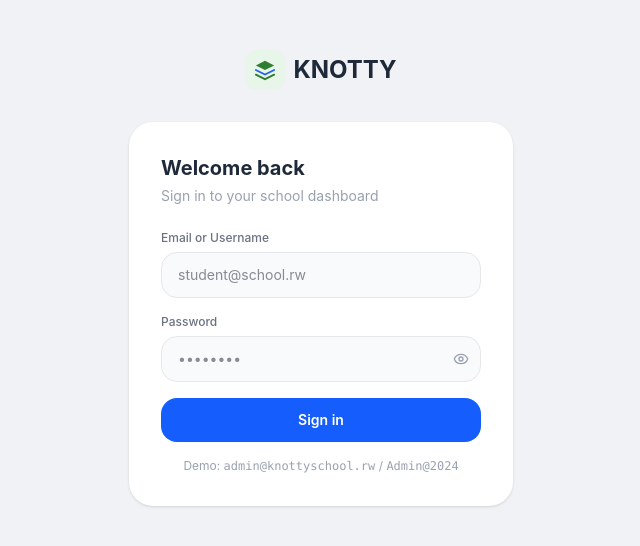
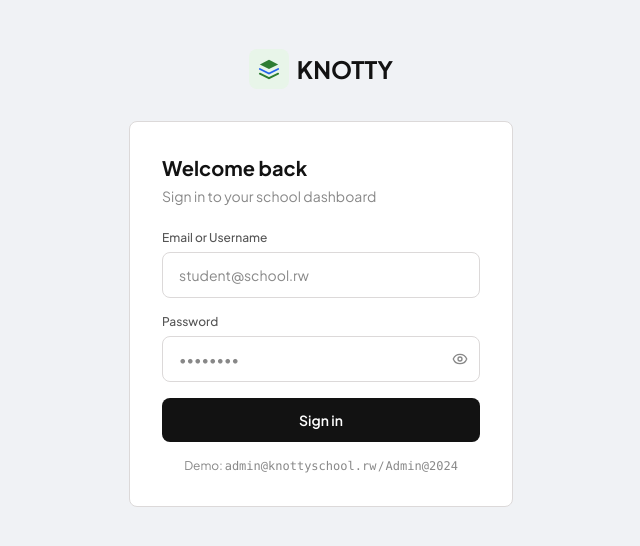
Before and after one commit to umuhozanews/knotty, a Next.js app in the folder knotty-app/: page /login in a window 1280 px wide. Shown: the part 122-668 px from the top of the page, without its empty margins (319-959 px from the left). Built offline with nearby package versions, Linux system fonts and the light colour scheme.

Commit message:
style: apply global monochrome and lime precision theme overrides across the entire application

```diff
--- a/knotty-app/app/globals.css
+++ b/knotty-app/app/globals.css
@@ -1,81 +1,249 @@
+@import url('https://fonts.googleapis.com/css2?family=Plus+Jakarta+Sans:wght@400;500;600;700;800&display=swap');
 @import "tailwindcss";
 
 @variant dark (&:where(.dark, .dark *));
 
-:root {
-  --bg: #f0f2f5;
+@theme {
+  /* Font Override */
+  --font-sans: 'Plus Jakarta Sans', sans-serif;
+
+  /* Blue variants override to black/charcoal/gray */
+  --color-blue-50: rgba(18, 18, 18, 0.05);
+  --color-blue-100: #fcf9f8;
+  --color-blue-200: #dcd9d9;
+  --color-blue-300: #dcd9d9;
+  --color-blue-400: #888888;
+  --color-blue-500: #121212;
+  --color-blue-600: #121212;
+  --color-blue-700: #121212;
+  --color-blue-800: #121212;
+  --color-blue-900: #000000;
+
+  /* Indigo variants override to black/charcoal/gray */
+  --color-indigo-50: rgba(18, 18, 18, 0.05);
+  --color-indigo-100: #fcf9f8;
+  --color-indigo-200: #dcd9d9;
+  --color-indigo-300: #dcd9d9;
+  --color-indigo-400: #888888;
+  --color-indigo-500: #121212;
+  --color-indigo-600: #121212;
+  --color-indigo-700: #121212;
+  --color-indigo-800: #121212;
+  --color-indigo-900: #000000;
+
+  /* Green variants override to black/charcoal/gray */
+  --color-green-50: rgba(18, 18, 18, 0.05);
+  --color-green-100: #fcf9f8;
+  --color-green-200: #dcd9d9;
+  --color-green-300: #dcd9d9;
+  --color-green-400: #888888;
+  --color-green-500: #121212;
+  --color-green-600: #121212;
+  --color-green-700: #121212;
+  --color-green-800: #121212;
+  --color-green-900: #000000;
+
+  /* Teal / Emerald variants override to black/charcoal/gray */
+  --color-teal-50: rgba(18, 18, 18, 0.05);
+  --color-teal-100: #fcf9f8;
+  --color-teal-200: #dcd9d9;
+  --color-teal-500: #121212;
+  --color-teal-600: #121212;
+  --color-teal-700: #121212;
+
+  --color-emerald-50: rgba(18, 18, 18, 0.05);
+  --color-emerald-100: #fcf9f8;
+  --color-emerald-200: #dcd9d9;
+  --color-emerald-500: #121212;
+  --color-emerald-600: #121212;
+
+  /* Purple variants override to black/charcoal/gray */
+  --color-purple-50: rgba(18, 18, 18, 0.05);
+  --color-purple-100: #fcf9f8;
+  --color-purple-200: #dcd9d9;
+  --color-purple-500: #121212;
+  --color-purple-600: #121212;
+
+  /* Orange / Amber / Yellow variants override to black/charcoal/gray */
+  --color-orange-50: rgba(18, 18, 18, 0.05);
+  --color-orange-100: #fcf9f8;
+  --color-orange-200: #dcd9d9;
+  --color-orange-500: #121212;
+  --color-orange-600: #121212;
+
+  --color-amber-50: rgba(18, 18, 18, 0.05);
+  --color-amber-100: #fcf9f8;
+  --color-amber-200: #dcd9d9;
+  --color-amber-500: #121212;
+  --color-amber-600: #121212;
+
+  --color-yellow-50: rgba(18, 18, 18, 0.05);
+  --color-yellow-100: #fcf9f8;
+  --color-yellow-200: #dcd9d9;
+  --color-yellow-500: #121212;
+  --color-yellow-600: #121212;
+
+  /* Gray/Slate scale mapped to high contrast system */
+  --color-slate-50: #fcf9f8;
+  --color-slate-100: #fcf9f8;
+  --color-slate-200: #dcd9d9;
+  --color-slate-300: #dcd9d9;
+  --color-slate-400: #888888;
+  --color-slate-500: #555555;
+  --color-slate-600: #121212;
+  --color-slate-700: #121212;
+  --color-slate-800: #121212;
+
+  --color-gray-50: #fcf9f8;
+  --color-gray-100: #fcf9f8;
+  --color-gray-200: #dcd9d9;
+  --color-gray-300: #dcd9d9;
+  --color-gray-400: #888888;
+  --color-gray-500: #555555;
+  --color-gray-600: #121212;
+  --color-gray-700: #121212;
+  --color-gray-800: #121212;
+
+  /* Accent Lime Color */
+  --color-lime-500: #d9ff8c;
+  --color-lime-600: #d9ff8c;
+  --color-lime-700: #d9ff8c;
+
+  /* Standardized Corner Radii to 8px */
+  --radius-xl: 8px;
+  --radius-2xl: 8px;
+  --radius-3xl: 8px;
+  --radius-lg: 8px;
+  --radius-md: 8px;
+  --radius-sm: 8px;
+}
+
+:root, .dark {
+  --bg: #fcf9f8;
   --card: #ffffff;
-  --border: #e5e7eb;
-  --text-primary: #1a1a2e;
-  --text-secondary: #6b7280;
-  --text-muted: #9ca3af;
+  --border: #dcd9d9;
+  --text-primary: #121212;
+  --text-secondary: #555555;
+  --text-muted: #888888;
   --sidebar-bg: #ffffff;
   --header-bg: transparent;
   --input-bg: #ffffff;
-  --hover-bg: #f9fafb;
-  --brand: #2563eb;
+  --hover-bg: #fcf9f8;
+  --brand: #121212;
 }
 
-.dark {
-  --bg: #0f172a;
-  --card: #1e293b;
-  --border: #334155;
-  --text-primary: #f1f5f9;
-  --text-secondary: #94a3b8;
-  --text-muted: #64748b;
-  --sidebar-bg: #1e293b;
-  --header-bg: transparent;
-  --input-bg: #1e293b;
-  --hover-bg: #334155;
-  --brand: #2563eb;
+body, html, html.dark body {
+  background: #fcf9f8 !important;
+  color: #121212 !important;
+  font-family: 'Plus Jakarta Sans', sans-serif !important;
+  transition: none !important;
 }
 
-body {
-  background: var(--bg);
-  color: var(--text-primary);
-  font-family: 'Inter', Arial, Helvetica, sans-serif;
-  transition: background 0.2s ease, color 0.2s ease;
+* {
+  box-sizing: border-box;
 }
 
-/* ===== DARK MODE OVERRIDES ===== */
-html.dark body { background: var(--bg); color: var(--text-primary); }
+/* Force standard bg white sections to pure white, 1px border */
+[class*="bg-white"] {
+  background-color: #ffffff !important;
+  border: 1px solid #dcd9d9 !important;
+  border-radius: 8px !important;
+  box-shadow: none !important;
+}
 
-/* Cards / white surfaces */
-html.dark [class*="bg-white"] { background-color: var(--card) !important; }
-html.dark [class*="bg-gray-50"] { background-color: #1a2744 !important; }
-html.dark [class*="bg-gray-100"] { background-color: #22304a !important; }
+/* Force custom inputs and select fields to design system standard */
+input:not([type="checkbox"]), select, textarea {
+  border: 1px solid #dcd9d9 !important;
+  border-radius: 8px !important;
+  background-color: #ffffff !important;
+  color: #121212 !important;
+  outline: none !important;
+}
+input:focus, select:focus, textarea:focus {
+  border-color: #121212 !important;
+}
 
-/* Text */
-html.dark [class*="text-gray-800"] { color: #f1f5f9 !important; }
-html.dark [class*="text-gray-700"] { color: #e2e8f0 !important; }
-html.dark [class*="text-gray-600"] { color: #cbd5e1 !important; }
-html.dark [class*="text-gray-500"] { color: #94a3b8 !important; }
-html.dark [class*="text-gray-400"] { color: #64748b !important; }
-html.dark [class*="text-gray-300"] { color: #475569 !important; }
+/* Reset all rounded corners to exactly 8px */
+.rounded-xl, .rounded-2xl, .rounded-3xl, .rounded-lg, .rounded-md {
+  border-radius: 8px !important;
+}
 
-/* Borders */
-html.dark [class*="border-gray-200"] { border-color: #334155 !important; }
-html.dark [class*="border-gray-100"] { border-color: #1e293b !important; }
-html.dark [class*="divide-gray-100"] > * { border-color: #1e293b !important; }
+/* Redefine shadow utilities to flat design system */
+[class*="shadow-"] {
+  box-shadow: none !important;
+}
 
-/* Inputs */
-html.dark input:not([type="checkbox"]), html.dark select, html.dark textarea {
-  background-color: #1e293b !important;
-  color: #f1f5f9 !important;
-  border-color: #334155 !important;
+/* Sidebar active link styling */
+.bg-blue-50.text-blue-700,
+.bg-indigo-50.text-indigo-700 {
+  background-color: #121212 !important;
+  color: #ffffff !important;
+  border-radius: 8px !important;
+  border: 1px solid #121212 !important;
 }
-html.dark input::placeholder, html.dark textarea::placeholder { color: #64748b !important; }
+.bg-blue-50.text-blue-700 *,
+.bg-indigo-50.text-indigo-700 * {
+  color: #ffffff !important;
+}
 
-/* Shadows */
-html.dark [class*="shadow-sm"] { box-shadow: 0 1px 4px rgba(0,0,0,0.5) !important; }
-html.dark [class*="shadow-lg"], html.dark [class*="shadow-xl"] { box-shadow: 0 8px 32px rgba(0,0,0,0.7) !important; }
+/* Buttons hover effect globally to lime green */
+button:hover,
+a.bg-blue-600:hover,
+a.bg-indigo-600:hover,
+button.bg-blue-600:hover,
+button.bg-indigo-600:hover,
+.bg-blue-600:hover,
+.bg-blue-500:hover,
+.bg-indigo-600:hover,
+.bg-indigo-500:hover,
+.hover\:bg-blue-700:hover,
+.hover\:bg-blue-600:hover,
+.hover\:bg-indigo-700:hover,
+.hover\:bg-indigo-600:hover {
+  background-color: #d9ff8c !important;
+  color: #121212 !important;
+  border-color: #d9ff8c !important;
+}
 
-/* Gradient sidebar card */
-html.dark .bg-gradient-to-br { background: linear-gradient(135deg, #1e3a2f, #2d2010) !important; }
+/* Clean up gradients, force simple containers */
+.from-blue-50.to-green-50,
+.from-indigo-50.to-teal-50,
+.bg-gradient-to-br,
+.bg-gradient-to-r {
+  background: #ffffff !important;
+  border: 1px solid #dcd9d9 !important;
+}
 
-* { box-sizing: border-box; }
+/* Custom table tweaks */
+table {
+  border-collapse: collapse !important;
+}
+th {
+  background-color: #fcf9f8 !important;
+  color: #121212 !important;
+  font-weight: 800 !important;
+  border-bottom: 1px solid #dcd9d9 !important;
+}
+td {
+  border-bottom: 1px solid #dcd9d9 !important;
+}
 
-::-webkit-scrollbar { width: 4px; }
-::-webkit-scrollbar-track { background: transparent; }
-::-webkit-scrollbar-thumb { background: #d1d5db; border-radius: 4px; }
-.dark ::-webkit-scrollbar-thumb { background: #475569; }
+/* Loader custom color */
+.animate-spin {
+  color: #121212 !important;
+}
+
+/* Scrollbars styling */
+::-webkit-scrollbar {
+  width: 4px;
+}
+::-webkit-scrollbar-track {
+  background: transparent;
+}
+::-webkit-scrollbar-thumb {
+  background: #dcd9d9;
+  border-radius: 4px;
+}
+.dark ::-webkit-scrollbar-thumb {
+  background: #dcd9d9;
+}
--- a/knotty-app/components/CourseStatistics.tsx
+++ b/knotty-app/components/CourseStatistics.tsx
@@ -18,25 +18,25 @@ export default function CourseStatistics({ schoolId }: { schoolId: string }) {
     : 0;
 
   const stats = [
-    { label: "Attendance", percent: attendancePct, color: "#2563eb" },
+    { label: "Attendance", percent: attendancePct, color: "#121212" },
     {
       label: "Fees Collected",
       percent: data ? Math.min(Math.round((data.fee_collected / 10_000_000) * 100), 100) : 0,
-      color: "#2e7d32",
+      color: "#121212",
     },
     {
       label: "Low Balance",
       percent: data
         ? Math.min(Math.round((data.low_balance_cards / Math.max(data.total_students, 1)) * 100), 100)
         : 0,
-      color: "#1a1a2e",
+      color: "#121212",
     },
   ];
 
   return (
-    <div className="bg-white rounded-2xl p-5 shadow-sm h-full">
+    <div className="bg-white rounded-lg border border-[#dcd9d9] p-5 shadow-none h-full">
       <div className="flex items-center justify-between mb-4">
-        <h3 className="font-semibold text-gray-800">Course Statistics</h3>
+        <h3 className="font-semibold text-[#121212]">Course Statistics</h3>
         <button className="text-gray-400 hover:text-gray-600">
           <MoreHorizontal size={18} />
         </button>
```
Also changed, not shown: knotty-app/components/AttendanceChart.tsx (+13 -13 lines).
